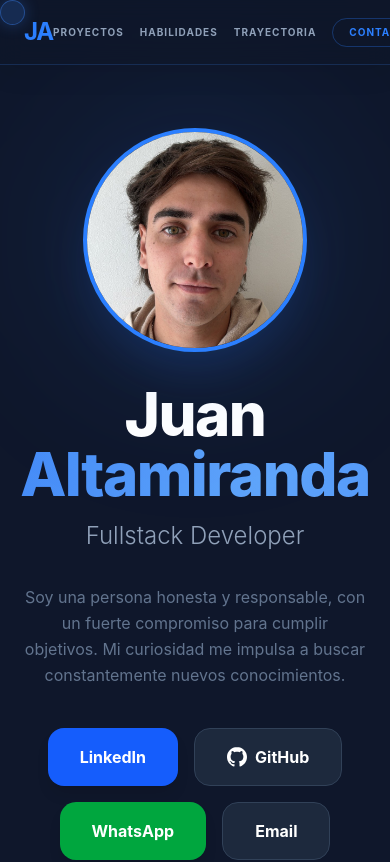
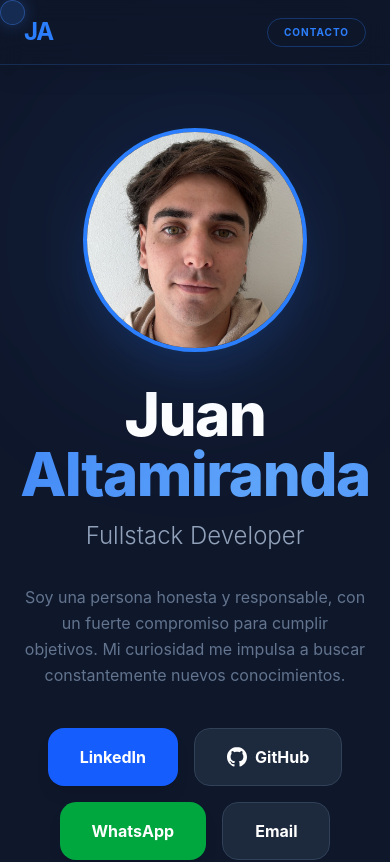
Before and after one commit to juann0278/mi-portafolio, a React (Vite) app: page / in a window 390 px wide. Shown: the top 862 px of the page. Built offline with nearby package versions, Linux system fonts and the light colour scheme.

Commit message:
fix: version final momentanea

```diff
--- a/src/App.jsx
+++ b/src/App.jsx
@@ -95,26 +95,36 @@ return (
       {/* NAVBAR */}
       <nav className="fixed top-0 left-0 w-full bg-slate-900/90 backdrop-blur-md z-50 nav-glow">
   <div className="max-w-5xl mx-auto px-6 py-4 flex justify-between items-center">
-<a href="#" className="text-blue-500 font-bold text-2xl tracking-tighter nav-logo-glow transition-all">
+
+    {/* LOGO: Se queda siempre a la izquierda */}
+    <a href="#" className="text-blue-500 font-bold text-2xl tracking-tighter nav-logo-glow transition-all shrink-0">
       JA
     </a>
 
-<div className="flex items-center gap-4 md:gap-8 text-[10px] md:text-xs font-bold uppercase tracking-widest text-slate-400">
+    {/* GRUPO DE ACCIÓN (Links + Botón): Se van juntos a la derecha */}
+    <div className="flex items-center gap-4 md:gap-8">
+
+      {/* LINKS: Solo se ven en PC */}
+      <div className="hidden md:flex items-center gap-8 text-xs font-bold uppercase tracking-widest text-slate-400">
         <a href="#proyectos" className="hover:text-blue-400 hover:scale-105 transition-all">Proyectos</a>
-
-
         <a href="#habilidades" className="hover:text-blue-400 hover:scale-105 transition-all">Habilidades</a>
         <a href="#trayectoria" className="hover:text-blue-400 hover:scale-105 transition-all">Trayectoria</a>
+      </div>
+
+      {/* BOTÓN CONTACTO: Siempre visible, al final del grupo */}
       <a
         href="#contacto"
-className="text-blue-500 border border-blue-500/30 px-4 py-1.5 rounded-full hover:bg-blue-500 hover:text-white transition-all flex items-center justify-center"
+        className="text-blue-500 border border-blue-500/30 px-4 py-1.5 rounded-full hover:bg-blue-500 hover:text-white transition-all text-[10px] md:text-xs font-bold uppercase tracking-widest whitespace-nowrap"
       >
         Contacto
       </a>
     </div>
+
   </div>
+
+  {/* BARRITA DE PROGRESO */}
   <div
-className="fixed top-0 left-0 h-1 bg-blue-500 z-[60] transition-all duration-100"
+    className="absolute bottom-0 left-0 h-[2px] bg-blue-500 shadow-[0_0_10px_#3b82f6] transition-all duration-150"
     style={{ width: `${scrollProgress}%` }}
   ></div>
 </nav>
@@ -160,7 +170,7 @@ LinkedIn
             rel="noopener noreferrer"
             className="bg-slate-800 hover:bg-slate-700 px-8 py-4 rounded-2xl font-bold border border-slate-700 transition-all hover:-translate-y-1 hover:border-slate-500 text-white no-underline flex items-center gap-2"
           >
-  <svg className="w-5 h-5" fill="currentColor" viewBox="0 0 24 24"><path d="M12 0c-6.626 0-12 5.373-12 12 0 5.302 3.438 9.8 8.207 11.387.599.111.793-.261.793-.577v-2.234c-3.338.726-4.041-1.416-4.041-1.416-.546-1.387-1.333-1.756-1.333-1.756-1.089-.745.083-.729.083-.729 1.205.084 1.839 1.237 1.839 1.237 1.07 1.834 2.807 1.304 3.492.997.107-.775.418-1.305.762-1.604-2.665-.305-5.467-1.334-5.467-5.931 0-1.311.469-2.381 1.236-3.221-.124-.303-.535-1.524.117-3.176 0 0 1.008-.322 3.301 1.23.957-.266 1.983-.399 3.003-.404 1.02.005 2.047.138 3.006.404 2.291-1.552 3.297-1.23 3.297-1.23.653 1.653.242 2.874.118 3.176.77.84 1.235 1.911 1.235 3.221 0 4.609-2.807 5.624-5.479 5.921.43.372.823 1.102.823 2.222v3.293c0 .319.192.694.801.576 4.765-1.589 8.199-6.086 8.199-11.386 0-6.627-5.373-12-12-12z"/></svg>
+            <svg className="w-5 h-5" fill="currentColor" viewBox="0 0 24 24"><path d="M12 0c-6.626 0-12 5.373-12 12 0 5.302 3.438 9.8 8.207 11.387.599.111.793-.261.793-.577v-2.234c-3.338.726-4.041-1.416-4.041-1.416-.546-1.387-1.333-1.756-1.333-1.756-1.089-.745.083-.729.083-.729 1.205.084 1.839 1.237 1.839 1.237 1.07 1.834 2.807 1.304 3.492.997.107-.775.418-1.305.762-1.604-2.665-.305-5.467-1.334-5.467-5.931 0-1.311.469-2.381 1.236-3.221-.124-.303-.535-1.524.117-3.176 0 0 1.008-.322 3.301 1.23.957-.266 1.983-.399 3.003-.404 1.02.005 2.047.138 3.006.404 2.291-1.552 3.297-1.23 3.297-1.23.653 1.653.242 2.874.118 3.176.77.84 1.235 1.911 1.235 3.221 0 4.609-2.807 5.624-5.479 5.921.43.372.823 1.102.823 2.222v3.293c0 .319.192.694.801.576 4.765-1.589 8.199-6.086 8.199-11.386 0-6.627-5.373-12-12-12z" /></svg>
             GitHub
           </a>
 
```
Lines whose indentation alone changed are shown as unchanged.
